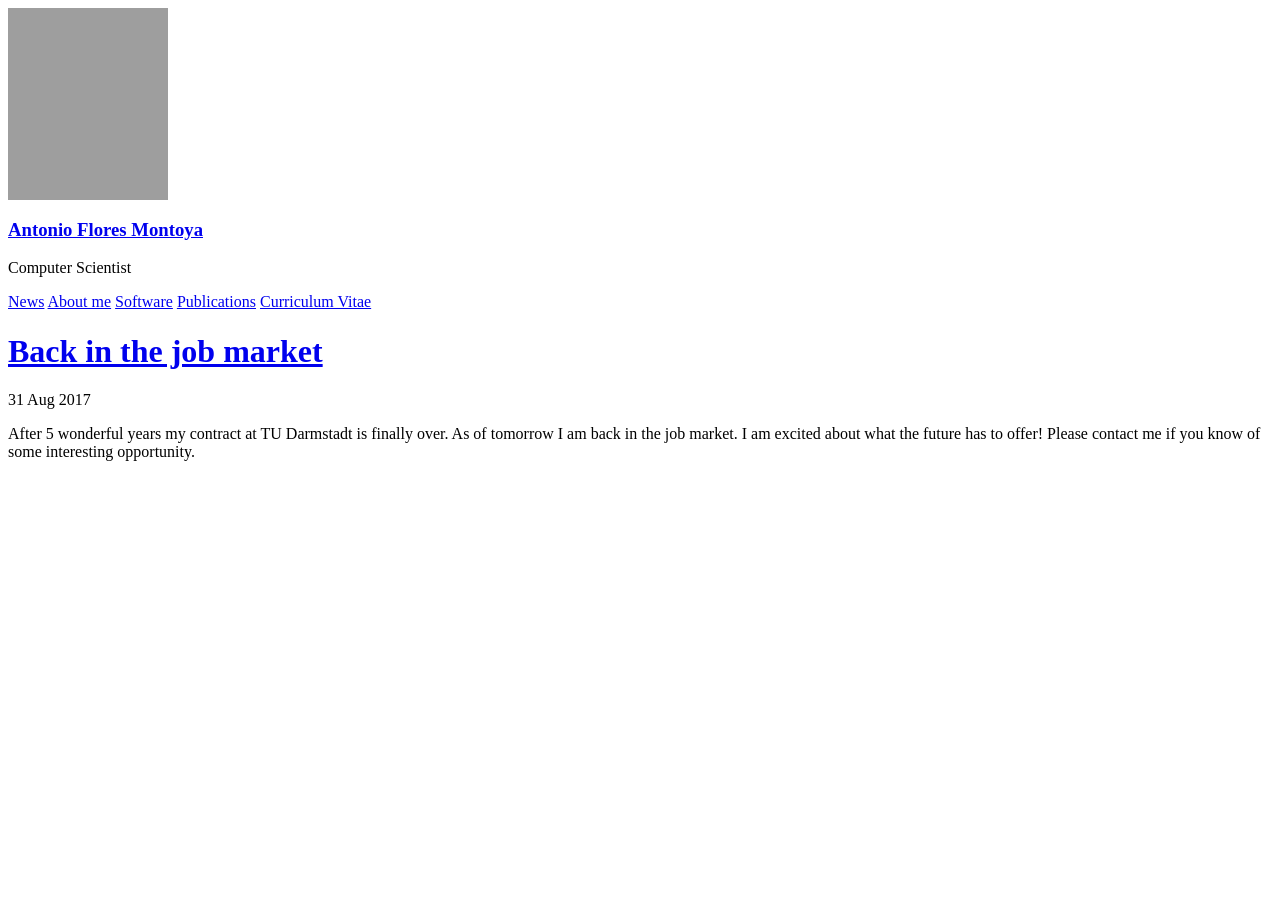
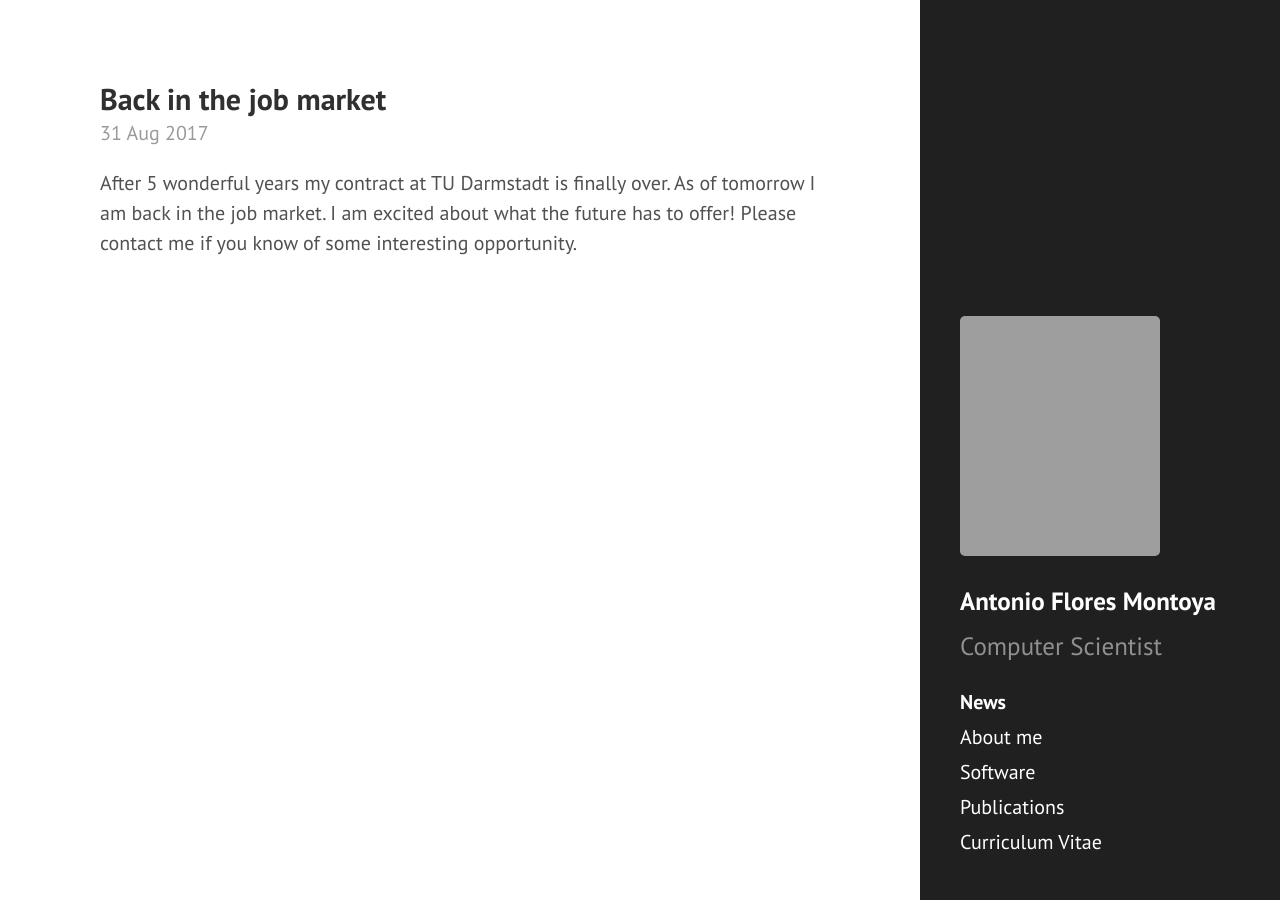
Before and after one commit to aeflores/aeflores.github.io, a Jekyll site: the page built from news.html, in a window 1280 px wide. Built offline with Jekyll 4.4.1, drawn with Linux system fonts in a browser that asks for light colours.

Commit message:
fixed head

```diff
--- a/_includes/head.html
+++ b/_includes/head.html
@@ -15,9 +15,9 @@
   </title>
 
   <!-- CSS -->
-  <link rel="stylesheet" href="{{ site.baseurl }}public/css/poole.css">
+  <link rel="stylesheet" href="{{ site.url }}/public/css/poole.css">
   <link rel="stylesheet" href="{{ site.url }}/public/css/syntax.css">
-  <link rel="stylesheet" href="{{ site.baseurl }}public/css/hyde.css">
+  <link rel="stylesheet" href="{{ site.url }}/public/css/hyde.css">
   <link rel="stylesheet" href="http://fonts.googleapis.com/css?family=PT+Sans:400,400italic,700|Abril+Fatface">
 
 
```
